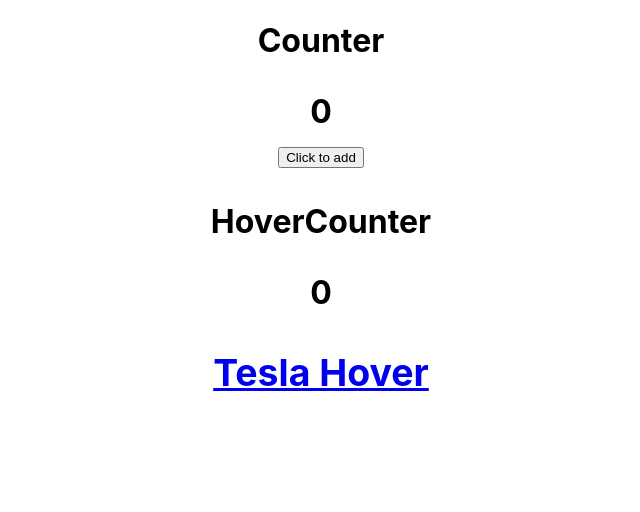
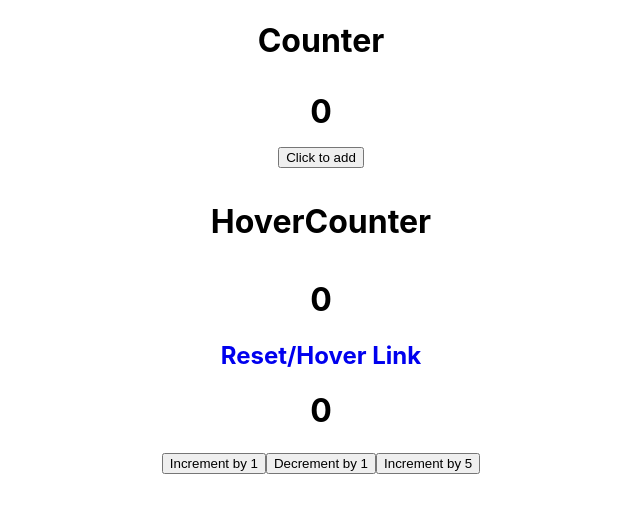
Before and after one commit to GmAbhishek/sample, a React (Create React App) app: page / in a window 1280 px wide. Shown: the top 512 px of the page, without its empty margins (319-959 px from the left). Built offline with nearby package versions, Linux system fonts and the light colour scheme.

Commit message:
For Hosting

```diff
--- a/src/App.css
+++ b/src/App.css
@@ -1,7 +1,9 @@
 .App {
   text-align: center;
 }
-
+a{
+  text-decoration: none;
+}
 .App-logo {
   height: 40vmin;
   pointer-events: none;
--- a/src/App.js
+++ b/src/App.js
@@ -2,12 +2,14 @@
 import HoverCounter from "./HOCex/HoverCounter";
 import ClickCounter from "./HOCex/Counter";
 import HookEx from "./component/HookEx";
+//import Login from "./containers/Login";
 function App(props) {
   return (
     <div className="App">
       <ClickCounter />
       <HoverCounter />
       <HookEx/>
+     {/* <Login/>*/}
     </div>
   );
 }
--- a/src/HOCex/Hoc.js
+++ b/src/HOCex/Hoc.js
@@ -1,14 +1,16 @@
-import React, { Component } from 'react'
-let Encomponent = (EgComponent)=>{
- class NewComponent extends Component {
-  render() {
-
-    return <
-      EgComponent greet = "Hola" name = "Gm"
-      //inc =()=>{this.setState({count:this.state.count+1})}
-    />
+import React, { Component } from "react";
+let Encomponent = (EgComponent) => {
+  class NewComponent extends Component {
+    render() {
+      return (
+        <EgComponent
+          greet="Hola"
+          name="Gm"
+          //inc =()=>{this.setState({count:this.state.count+1})}
+        />
+      );
+    }
   }
-}
-return NewComponent
-}
-export default Encomponent
+  return NewComponent;
+};
+export default Encomponent;
--- a/src/HOCex/HoverCounter.js
+++ b/src/HOCex/HoverCounter.js
@@ -1,17 +1,30 @@
-import React, { Component } from 'react'
+import React, { Component } from "react";
 export default class HoverCounter extends Component {
-    constructor(props) {
-      super(props)
-      this.state = {
-         hovercount:0
-      }
-    }
-    inc =()=>{this.setState({hovercount:this.state.hovercount+1})}
+  constructor(props) {
+    super(props);
+    this.state = {
+      hovercount: 0,
+    };
+  }
+  inc = () => {
+    this.setState({ hovercount: this.state.hovercount + 1 });
+  };
   render() {
     return (
-        <>
-      <h1>HoverCounter<p>{this.state.hovercount}<br/><h3><a onMouseLeave={this.inc} href="https://www.tesla.com" >Tesla Hover</a></h3></p></h1>
-        </>
-    )
+      <>
+        <h1>
+          HoverCounter
+          <br />
+          <br />
+          {this.state.hovercount}
+          <br />
+        </h1>
+        <h2>
+          <a onMouseLeave={this.inc} href="http://localhost:3000/">
+            Reset/Hover Link
+          </a>
+        </h2>
+      </>
+    );
   }
 }
--- a/src/component/HookEx.js
+++ b/src/component/HookEx.js
@@ -1,8 +1,16 @@
 import React, { useState } from 'react'
 
-export default function HookEx() {
-    let [count] = useState(89)
-  return (
-    <h1>{/*count*/}</h1>
+function HooksEx() {
+ const[count,setCount]=useState(0)
+
+    return (
+    <div>
+    <h1>{count}</h1>
+    <button onClick={()=>{setCount(count+1)}}>Increment by 1</button>
+    <button onClick={()=>{setCount(count-1)}}>Decrement by 1</button>
+    <button onClick={()=>{setCount(count+5)}}>Increment by 5</button>
+    </div>
   )
 }
+
+export default HooksEx
```
Also changed, not shown: src/containers/Login.js (added, +43 -0 lines).
